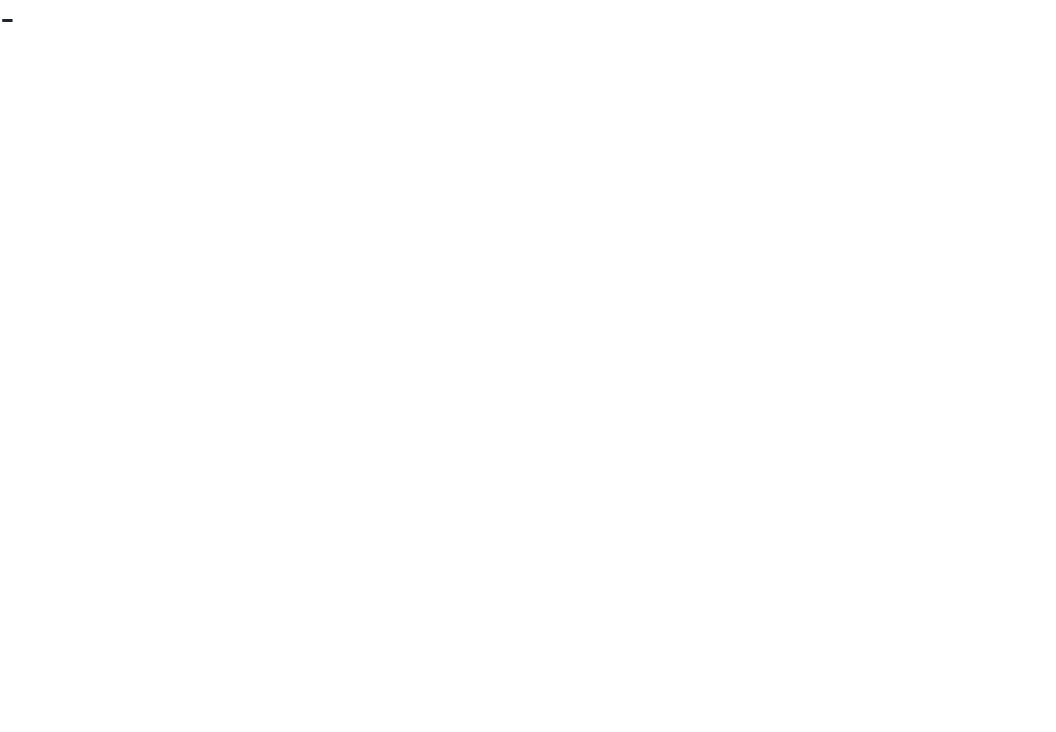
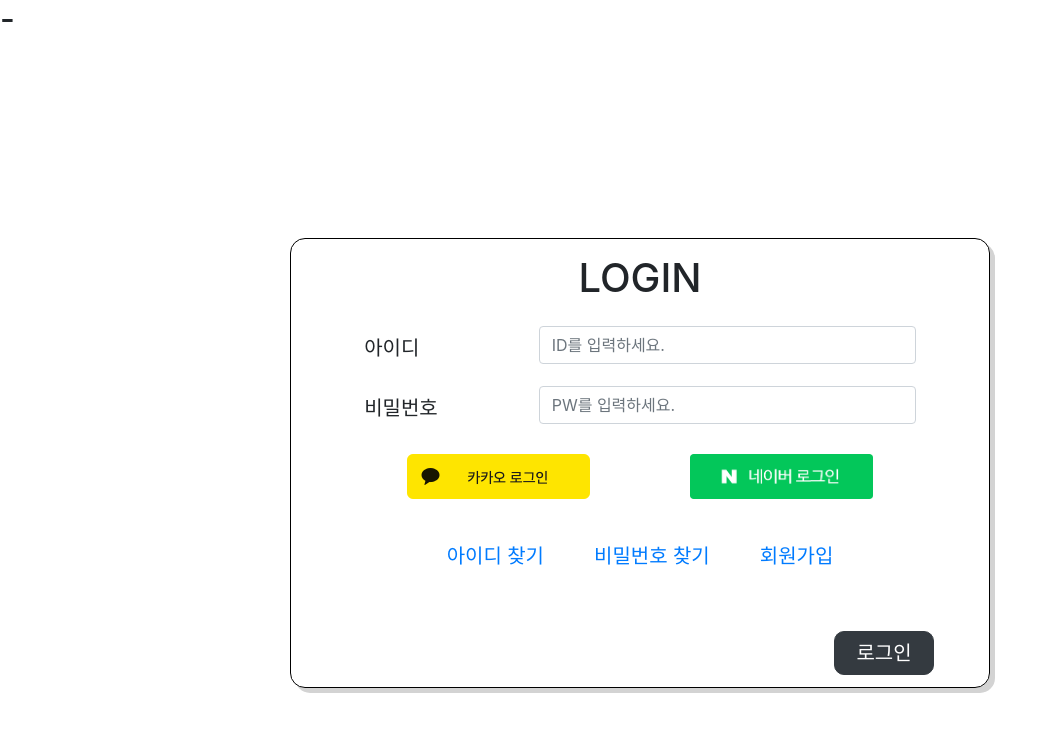
Before and after one commit to hanhee-kim/MBTIsland_front, a React (Create React App) app: page /login in a window 1280 px wide. Before the commit this address had no page. Shown: the top 732 px of the page, without its empty margins (0-1056 px from the left). Built offline with nearby package versions, Linux system fonts and the light colour scheme.

Commit message:
login 추가

```diff
--- a/src/App.js
+++ b/src/App.js
@@ -5,6 +5,7 @@ import { Provider } from "react-redux";
 import { PersistGate } from "redux-persist/lib/integration/react";
 import Main from "./component/Main";
 import Join from "./component/Join";
+import Login from './component/Login';
 
 function App() {
   return (
@@ -16,6 +17,7 @@ function App() {
         <Routes>
           <Route exact path="/" element={<Main />} />
           <Route exact path="/join" element={<Join />} />
+          <Route exact path="/login" element={<Login />} />
         </Routes>
       </BrowserRouter>
       {/* </PersistGate> */}
--- a/src/component/Join.js
+++ b/src/component/Join.js
@@ -2,14 +2,18 @@ import React, { useState } from "react";
 import { Button, Col, Form, FormGroup, Input, Label } from "reactstrap";
 
 const Join = () => {
+  //---css
   const joinFormStyle = {
     border: "1px solid black",
     borderRadius: "15px",
     width: "750px",
-    height: "550px",
+    height: "600px",
     padding: "15px",
     margin: "0 auto",
     boxShadow: "5px 5px lightGray",
+    fontSize:"20px",
+    fontWeight:"500",
+    marginTop:"100px",
   };
   const mbtiCheckBoxStyle = {
     border: "1px solid gray",
@@ -24,23 +28,15 @@ const Join = () => {
     alignItems: "center",
     gap: "10px",
   };
+  //css---
+  //---state
   const [user, setUser] = useState({
-    id: "",
+    username: "",
     password: "",
-    nick: "",
+    nickname: "",
     mbti: "",
     email: "",
   });
-
-  const [mbti, setMbti] = useState("");
-  const [arrMbti, setArrMbti] = useState([]);
-  const change = (e) => {
-    // e.target.name
-  };
-  const submit = (e) => {
-    e.preventDefault();
-    setUser({ ...user, id: "", password: "", nick: "", mbti: "" });
-  };
   const [mbtiCheckE, setMbtiCheckE] = useState(false);
   const [mbtiCheckI, setMbtiCheckI] = useState(false);
   const [mbtiCheckN, setMbtiCheckN] = useState(false);
@@ -49,6 +45,18 @@ const Join = () => {
   const [mbtiCheckF, setMbtiCheckF] = useState(false);
   const [mbtiCheckP, setMbtiCheckP] = useState(false);
   const [mbtiCheckJ, setMbtiCheckJ] = useState(false);
+
+  const [mbti, setMbti] = useState("");
+  const [arrMbti, setArrMbti] = useState([]);
+  //state---
+  //---function
+  const change = (e) => {
+    // e.target.name
+  };
+  const submit = (e) => {
+    e.preventDefault();
+    setUser({ ...user, id: "", password: "", nick: "", mbti: "" });
+  };
 
   const getLabelBackgroundColor = (type) => {
     if (type === "E" && mbtiCheckE) {
@@ -159,10 +167,11 @@ const Join = () => {
       console.log("P:" + mbtiCheckP + ",J:" + mbtiCheckJ);
       console.log("arrMBTI : " + arrMbti);
       const mb = arrMbti.join("");
-      // console.log(mb);
-      // console.log(mb.length);
+      console.log(mb);
+      console.log(mb.length);
     }
   };
+  //function---
   return (
     <div>
       <Form style={joinFormStyle}>
@@ -458,11 +467,12 @@ const Join = () => {
           </Col>
         </FormGroup>
         <FormGroup style={{ justifyContent: "flex-end", display: "flex" }}>
-          <button
+          <Button
+          color="dark"
             style={{
               borderRadius: "10px",
-              backgroundColor: "black",
-              color: "white",
+              // backgroundColor: "black",
+              // color: "white",
               marginRight: "40px",
               marginTop: "25px",
               width: "100px",
@@ -473,7 +483,7 @@ const Join = () => {
             onClick={submit}
           >
             가입
-          </button>
+          </Button>
         </FormGroup>
       </Form>
     </div>
--- /dev/null
+++ b/src/component/Login.js
@@ -0,0 +1,119 @@
+import React, { useState } from 'react';
+import { Button, Col, Form, FormGroup, Input, Label } from 'reactstrap';
+import { useNavigate } from "react-router-dom";
+
+const Login = () => {
+// css
+  const loginFormStyle = {
+    width:"700px",
+    height : "450px",
+    padding: "15px",
+    margin: "0 auto",
+    boxShadow: "5px 5px lightGray",
+    border: "1px solid black",
+    borderRadius: "15px",
+    fontSize:"20px",
+    fontWeight:"500",
+    marginTop:"200px",
+  }
+  const socialBtnStyle ={
+    display: "flex",
+    justifyContent: "center",
+    alignItems: "center",
+    gap: "100px",
+    height: "60px",
+  }
+  const BtnGroupStyle = {
+    display: "flex",
+    flexDirection: "row",
+    justifyContent: "center",
+    gap: "50px",
+    alignItems: "center",
+    height: "100px",
+  }
+
+
+
+  //state,effect,navigate...
+  const [user,setUser] =useState({
+    username : '',
+    password:''
+  })
+  const navigate = useNavigate();
+  //function
+  const change = (e) => {
+    setUser({...user,[e.target.name]:[e.target.value]})
+    console.log("user:"+user.username+"  "+user.password);
+  }
+  const submit = (e) => {
+    e.preventDefalut();
+  }
+  const goJoin = () => {
+    navigate("/join");
+  }
+  const goKakaoLogin = () => {
+
+  }
+  const goNaverLogin = () => {
+
+  }
+
+  return (
+    <div>
+      <Form style={loginFormStyle}>
+      <FormGroup row style={{ justifyContent: "center" }}>
+        <h3 style={{ fontSize: "40px" }}>LOGIN</h3>
+      </FormGroup>
+      <FormGroup row style={{ justifyContent: "center" }}>
+        <Label for="username" sm={3}>
+          아이디
+        </Label>
+        <Col sm={7}>
+          <Input type='text' name='username' id='username'placeholder='ID를 입력하세요.' onChange={change}/>
+        </Col>
+      </FormGroup>
+      <FormGroup row style={{ justifyContent: "center" }}>
+        <Label for="password" sm={3}>
+          비밀번호
+        </Label>
+        <Col sm={7}>
+          <Input type='password' name='password' id='password'placeholder='PW를 입력하세요.' onChange={change}/>
+        </Col>
+      </FormGroup>
+      <div style={socialBtnStyle}><img src={'../kakao_login.png'} onClick={goKakaoLogin}/><img src={'../naver_Login.png'} style={{width:"183px",height:"45px"}} onClick={goNaverLogin}/></div>
+      <div style={BtnGroupStyle}>
+        <a  sm={4} href='/findusername'>
+          아이디 찾기
+        </a>
+        <a sm={4} href='/findpassword'>
+          비밀번호 찾기
+        </a>
+        <a sm={4} href='/join'>
+          회원가입
+        </a>
+      </div>
+      <FormGroup style={{ justifyContent: "flex-end", display: "flex" }}>
+          <Button
+          color='dark'
+            style={{
+              borderRadius: "10px",
+              // backgroundColor: "black",
+              // color: "white",
+              marginRight: "40px",
+              marginTop: "25px",
+              width: "100px",
+              fontSize: "20px",
+            }}
+            type="submit"
+            name="submit"
+            onClick={submit}
+          >
+            로그인
+          </Button>
+        </FormGroup>
+      </Form>
+    </div>
+  );
+};
+
+export default Login;
```
Also changed, not shown: public/kakao_login.png (added), public/naver_login.png (added).
